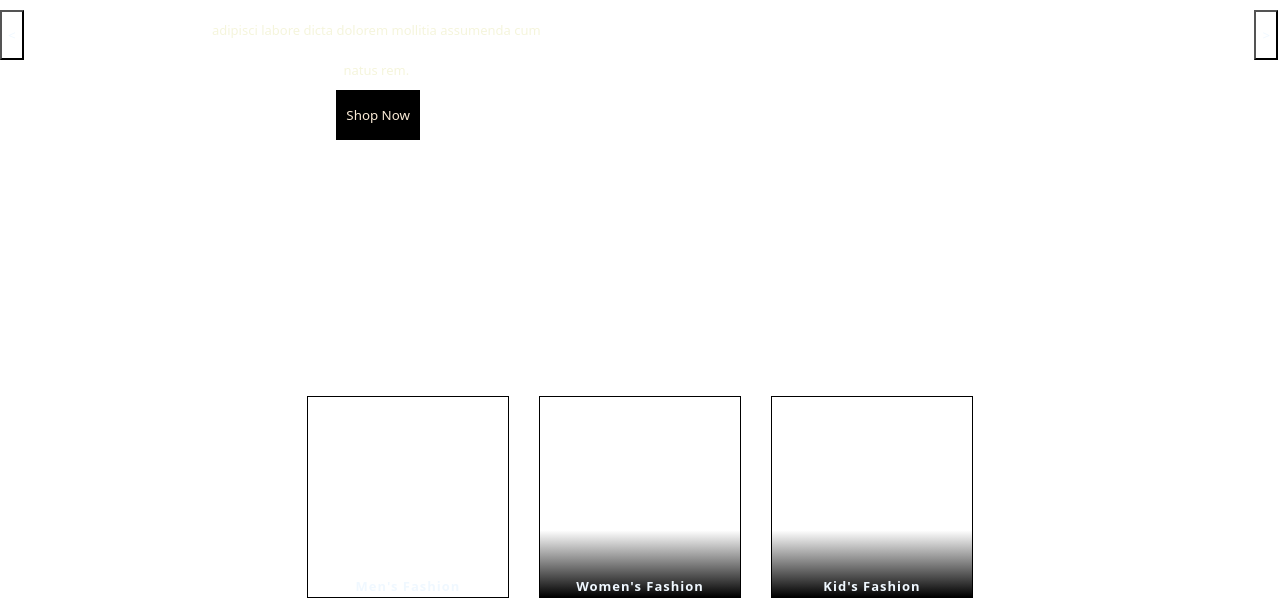
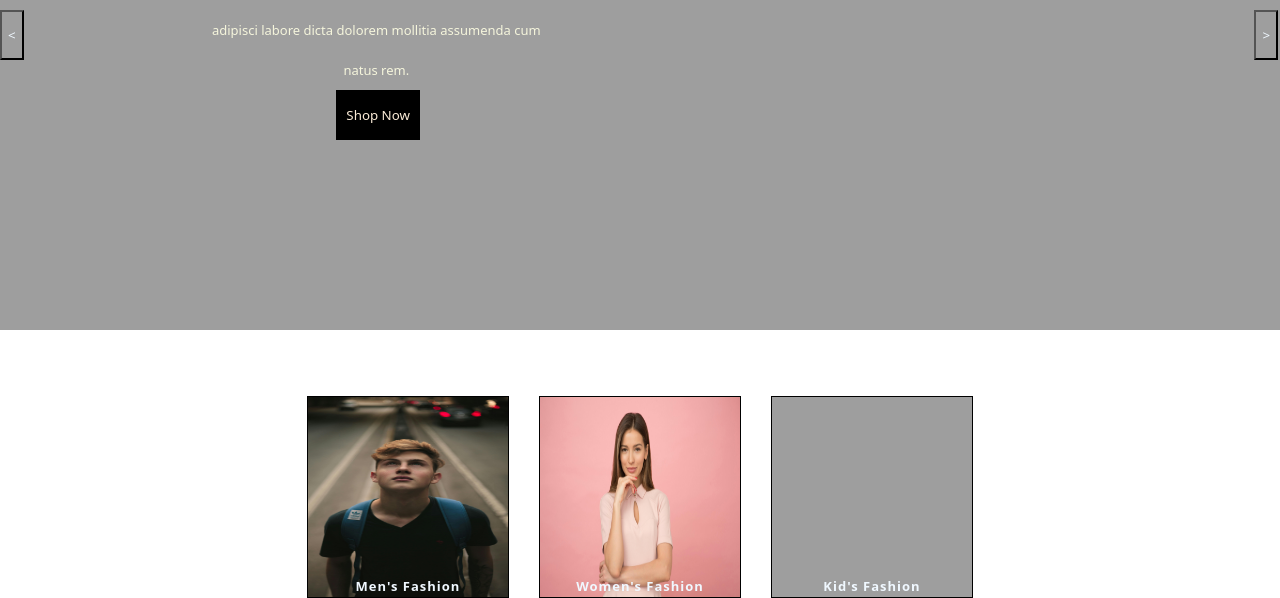
Before and after one commit to dhanasekar25/11-7-24-task3, a plain HTML site: page index.html in a window 1280 px wide. Shown: the part 342-940 px from the top of the page. Drawn offline with Linux system fonts and the light colour scheme; the site is published under a folder, as on GitHub Pages, so addresses that start at the root find nothing.

Commit message:
path changed

```diff
--- a/index.html
+++ b/index.html
@@ -21,7 +21,7 @@
         .st{
             height: 80vh;
             width: 100%;
-            background-image:url("/pexels-uriel-mont-6271504.jpg");
+            background-image:url("pexels-uriel-mont-6271504.jpg");
             position: relative;
             background-size:cover;
 
@@ -71,7 +71,7 @@
                 gap: 30px;
             }
             .i1{
-                background-image: url("/pexels-myca-1553783.jpg");
+                background-image: url("pexels-myca-1553783.jpg");
                 width: 200px;
                 height: 200px;
                 background-size: 200px 200px;
@@ -89,7 +89,7 @@
 
             }
             .i2{
-                background: url("/pexels-moose-photos-170195-1036623.jpg"),linear-gradient(white,white,white,black);
+                background: url("pexels-moose-photos-170195-1036623.jpg"),linear-gradient(white,white,white,black);
                 width: 200px;
                 height: 200px;
                 background-size: 200px 200px;
@@ -106,7 +106,7 @@
                     letter-spacing: 1px;
                 }
             .i3{
-                background: url("/pexels-soldiervip-1374509.jpg"),linear-gradient(white,white,white,black);
+                background: url("pexels-soldiervip-1374509.jpg"),linear-gradient(white,white,white,black);
                 width: 200px;
                 height: 200px;
                 border: 1px solid;
```
